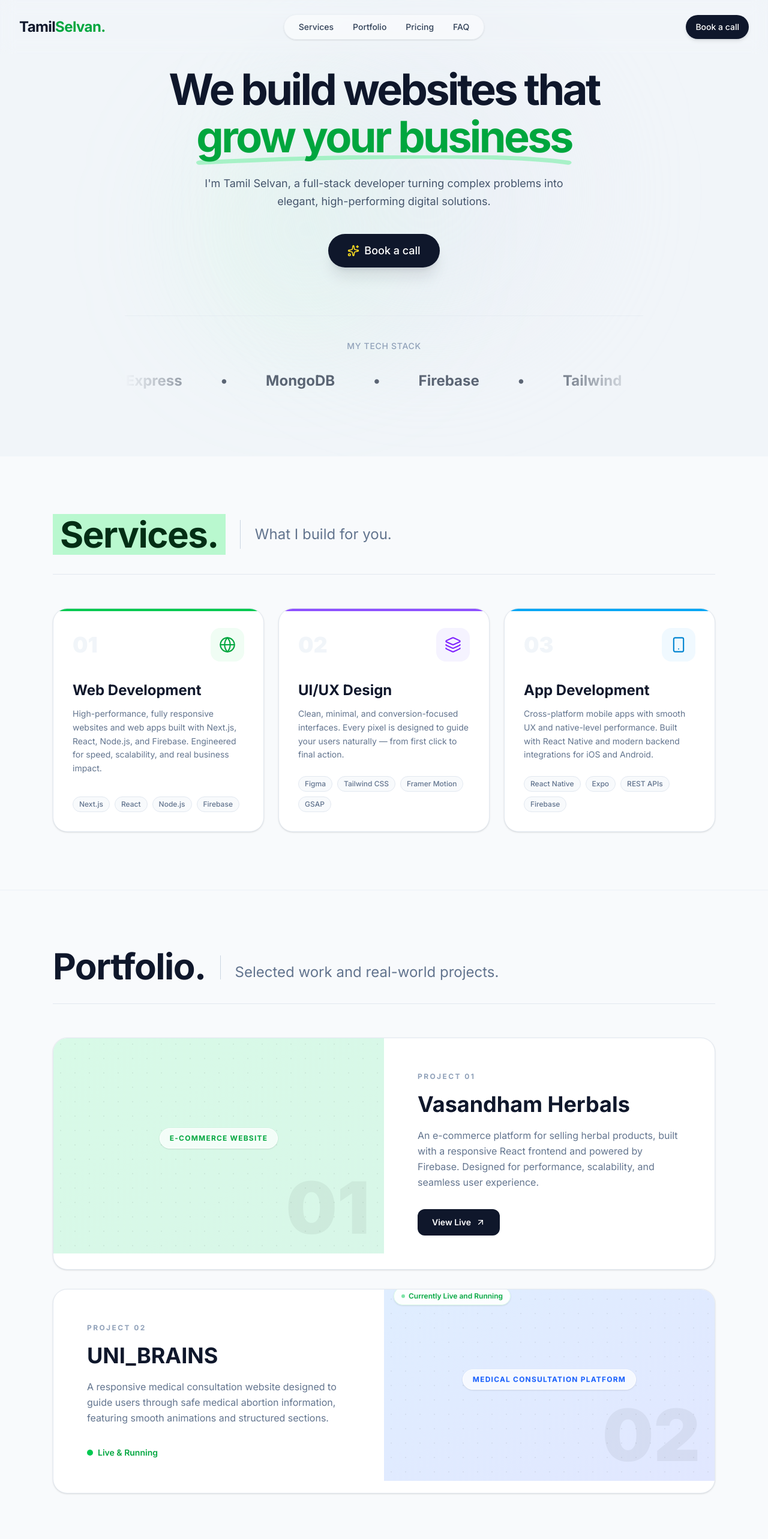
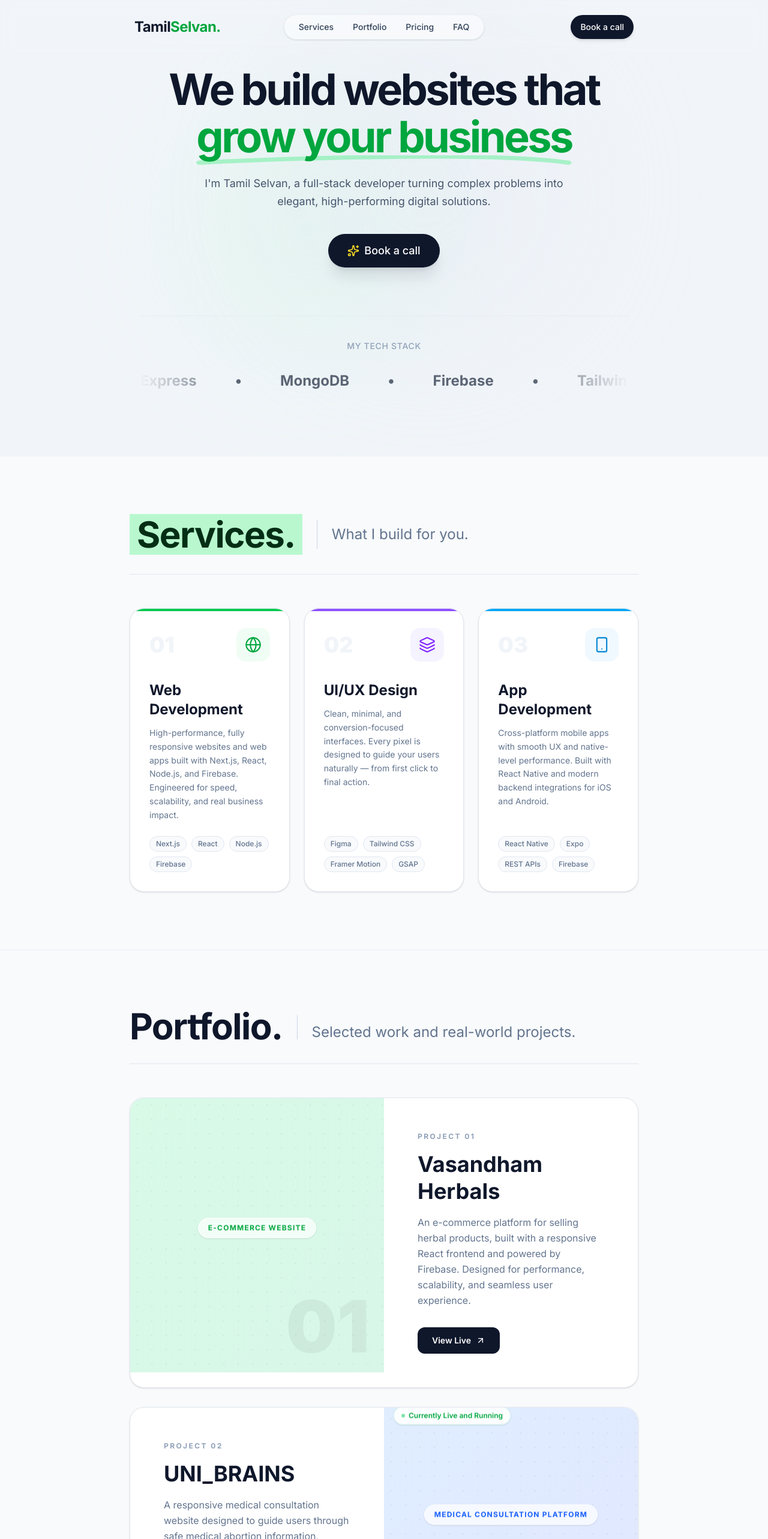
Before and after one commit to TamilselvanRaman/freelancingPortfolio, a Next.js app: page / in a window 1280 px wide. Shown: the top 2566 px of the page at 60% size. Built offline with nearby package versions, Linux system fonts and the light colour scheme.

Commit message:
fix: set all section containers to max-w-4xl for tighter focused layout

```diff
--- a/src/components/Navbar.tsx
+++ b/src/components/Navbar.tsx
@@ -32,7 +32,7 @@ export default function Navbar() {
         scrolled ? "bg-[#f1f5f9]/90 shadow-sm border-b border-slate-200/50" : "bg-transparent"
       )}
     >
-      <nav className="mx-auto flex max-w-7xl items-center justify-between p-4 sm:p-6 md:px-8" aria-label="Global">
+      <nav className="mx-auto flex max-w-4xl items-center justify-between p-4 sm:p-6 md:px-8" aria-label="Global">
         <div className="flex md:flex-1">
           <Link href="/" className="-m-1.5 p-1.5 text-2xl font-bold tracking-tight text-slate-900">
             Tamil<span className="text-green-600">Selvan.</span>
--- a/src/components/SectionContainer.tsx
+++ b/src/components/SectionContainer.tsx
@@ -36,7 +36,7 @@ export default function SectionContainer({
         whileInView={{ opacity: 1, y: 0 }}
         viewport={{ once: true, margin: "-100px" }}
         transition={{ duration: 0.7, ease: [0.22, 1, 0.36, 1] }}
-        className="mx-auto max-w-6xl px-4 sm:px-6"
+        className="mx-auto max-w-4xl px-4 sm:px-6"
       >
         {children}
       </motion.div>
--- a/src/components/sections/Portfolio.tsx
+++ b/src/components/sections/Portfolio.tsx
@@ -153,7 +153,7 @@ function ProjectCard({ project, index }: { project: typeof projects[0]; index: n
 export default function Portfolio() {
   return (
     <section id="portfolio" className="py-12 sm:py-16 md:py-24 bg-slate-50 border-y border-slate-100">
-      <div className="mx-auto max-w-6xl px-4 sm:px-6">
+      <div className="mx-auto max-w-4xl px-4 sm:px-6">
 
         {/* Header */}
         <div className="flex flex-col sm:flex-row sm:items-end gap-3 sm:gap-4 mb-6 sm:mb-8">
--- a/src/components/sections/Pricing.tsx
+++ b/src/components/sections/Pricing.tsx
@@ -104,7 +104,7 @@ export default function Pricing() {
       {/* Top light glow */}
       <div className="absolute top-0 left-1/2 -translate-x-1/2 w-[600px] h-[200px] bg-green-100/60 blur-[80px] rounded-full pointer-events-none" />
 
-      <div className="relative z-10 mx-auto max-w-6xl px-4 sm:px-6">
+      <div className="relative z-10 mx-auto max-w-4xl px-4 sm:px-6">
 
         {/* Header */}
         <div className="text-center mb-12 sm:mb-16">
--- a/src/components/sections/Results.tsx
+++ b/src/components/sections/Results.tsx
@@ -61,7 +61,7 @@ export default function Results() {
 
   return (
     <section ref={sectionRef} id="results" className="py-12 sm:py-16 md:py-24 bg-white overflow-hidden">
-      <div className="mx-auto max-w-6xl px-4 sm:px-6">
+      <div className="mx-auto max-w-4xl px-4 sm:px-6">
 
         {/* Header */}
         <div className="flex flex-col sm:flex-row sm:items-end gap-3 sm:gap-4 mb-6 sm:mb-8">
--- a/src/components/sections/Services.tsx
+++ b/src/components/sections/Services.tsx
@@ -65,7 +65,7 @@ const cardVariants = {
 export default function Services() {
   return (
     <section id="services" className="py-12 sm:py-16 md:py-24 bg-slate-50 border-y border-slate-100">
-      <div className="mx-auto max-w-6xl px-4 sm:px-6">
+      <div className="mx-auto max-w-4xl px-4 sm:px-6">
 
         {/* Header */}
         <div className="flex flex-col sm:flex-row sm:items-center gap-4 sm:gap-6 mb-6 sm:mb-8">
--- a/src/components/sections/Testimonials.tsx
+++ b/src/components/sections/Testimonials.tsx
@@ -52,7 +52,7 @@ export default function Testimonials() {
       <div className="absolute top-0 right-1/4 w-[500px] h-[300px] bg-green-100/50 blur-[100px] rounded-full pointer-events-none" />
       <div className="absolute bottom-0 left-1/4 w-[400px] h-[200px] bg-blue-100/40 blur-[80px] rounded-full pointer-events-none" />
 
-      <div className="relative z-10 mx-auto max-w-6xl px-4 sm:px-6">
+      <div className="relative z-10 mx-auto max-w-4xl px-4 sm:px-6">
 
         {/* Header */}
         <div className="text-center mb-12 sm:mb-16">
```
